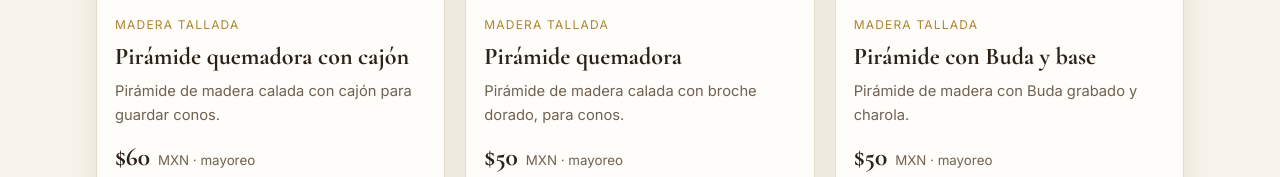
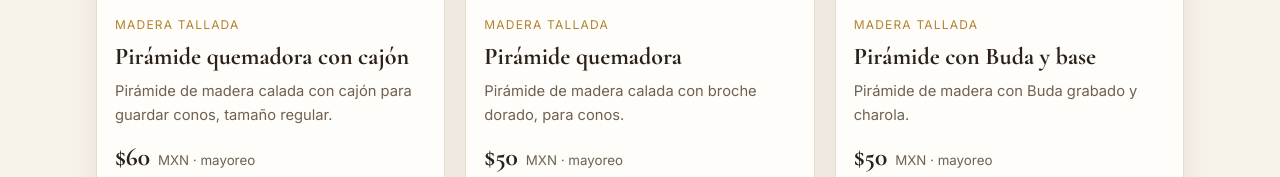
Before and after one commit to Nose21w/Axobiot, a plain HTML site: page tienda/index.html in a window 1280 px wide. Shown: the part 7934-8111 px from the top of the page. Drawn offline with nearby package versions, Linux system fonts and the light colour scheme.

Commit message:
Note regular size on pyramid burner with drawer
Co-Authored-By: Claude Opus 5.5 <noreply@anthropic.com>
Claude-Session: https://claude.ai/code/session_017Q1rSVF3S5aFipdrcXV4n6

```diff
--- a/tienda/index.html
+++ b/tienda/index.html
@@ -290,7 +290,7 @@ const PRODUCTOS = [
   { cat:"porta", tag:"Madera tallada", nombre:"Cofre quemador yin yang", fotos:P(1), precio:50, unidad:"mayoreo",
     desc:"Cofre de madera calado para conos, tamaño regular, con incrustación de yin yang. Hay más variedad de modelos." },
   { cat:"porta", tag:"Madera tallada", nombre:"Pirámide quemadora con cajón", fotos:P(66), precio:60, unidad:"mayoreo",
-    desc:"Pirámide de madera calada con cajón para guardar conos." },
+    desc:"Pirámide de madera calada con cajón para guardar conos, tamaño regular." },
   { cat:"porta", tag:"Madera tallada", nombre:"Pirámide quemadora", fotos:P(67), precio:50, unidad:"mayoreo",
     desc:"Pirámide de madera calada con broche dorado, para conos." },
   { cat:"porta", tag:"Madera tallada", nombre:"Pirámide con Buda y base", fotos:P(68), precio:50, unidad:"mayoreo",
```
